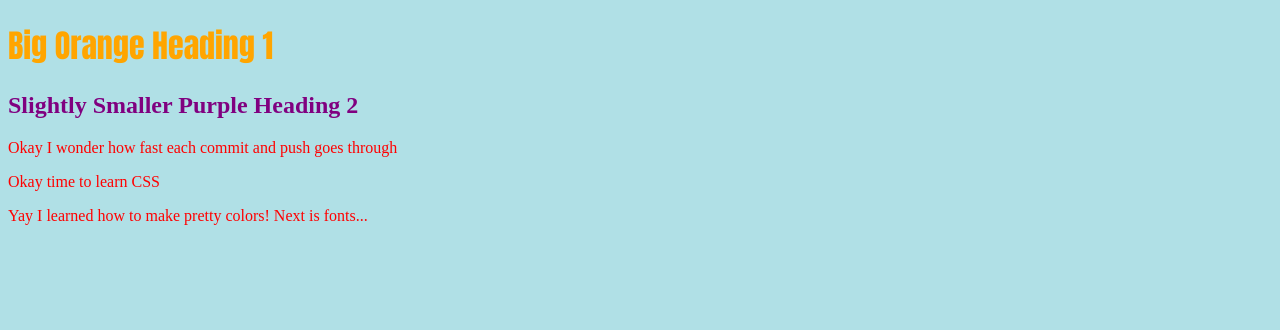
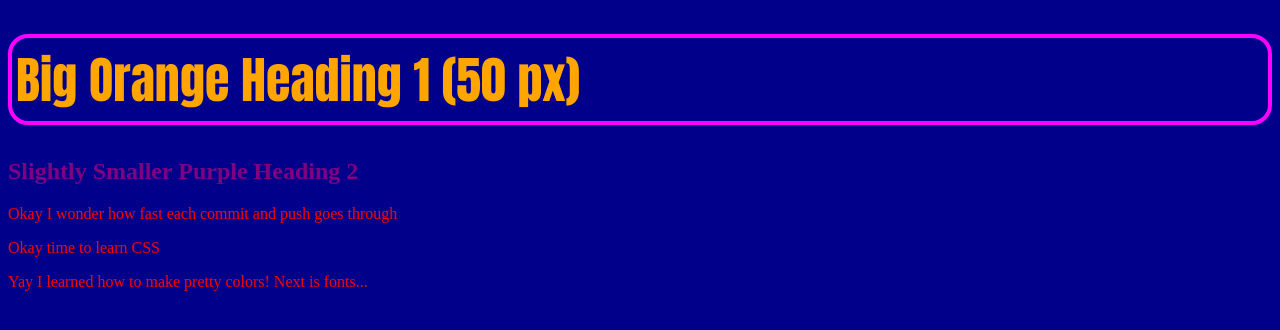
Before and after one commit to MasonLT199/Mason, a plain HTML site: page index.html in a window 1280 px wide. Drawn offline with Linux system fonts and the light colour scheme.

Commit message:
Lots of fun changes and random playing with CSS

```diff
--- a/index.html
+++ b/index.html
@@ -7,7 +7,7 @@
 
 <body>
 
-  <h1>Big Orange Heading 1</h1>
+  <h1>Big Orange Heading 1 (50 px)</h1>
   <h2>Slightly Smaller Purple Heading 2</h2>
   <p>Okay I wonder how fast each commit and push goes through</p>
   <p>Okay time to learn CSS</p>
--- a/masonStyles.css
+++ b/masonStyles.css
@@ -1,10 +1,16 @@
 body {
-  background-color: powderblue;
+  background-color: darkblue;
+  backgroung-image: url("")
+
 }
 
-h1{
+h1 {
   color: orange;
   font-family: Impact, Charcoal, sans-serif;
+  font-size: 50px;
+  border: 4px solid magenta;
+  border-radius: 20px;
+  padding: 4px;
 }
 
 h2 {
```
